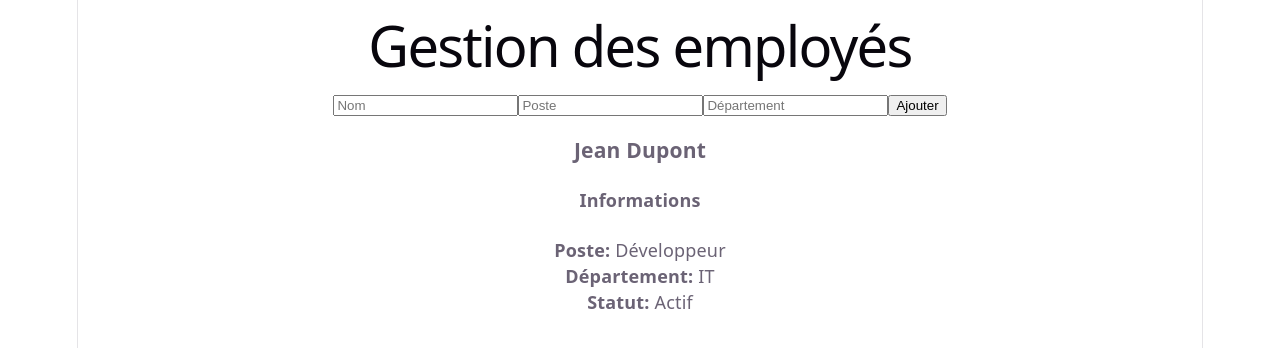
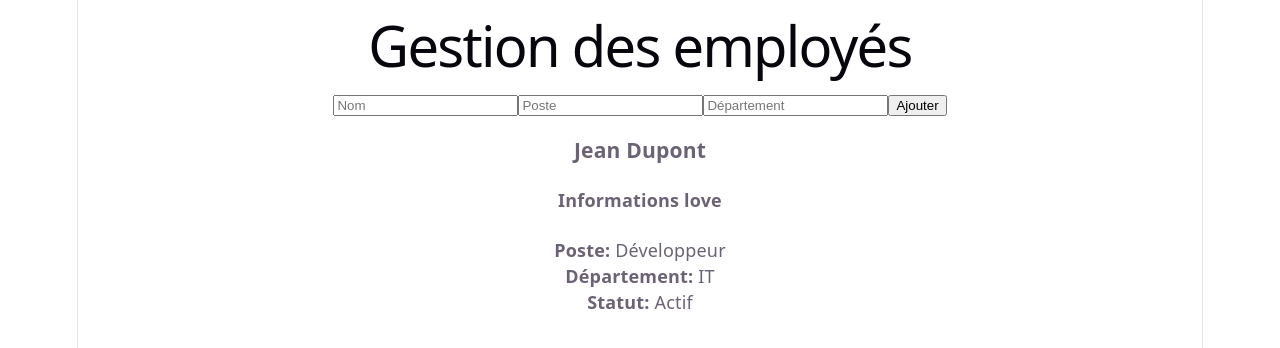
Before and after one commit to Dolix10/Capstone-gamma, a React (Vite) app in the folder Capstone-gamma/: page / in a window 1280 px wide. Shown: the top 348 px of the page. Built offline with nearby package versions, Linux system fonts and the light colour scheme.

Commit message:
modification employeCard

```diff
--- a/Capstone-gamma/src/composant/EmployeeCard.jsx
+++ b/Capstone-gamma/src/composant/EmployeeCard.jsx
@@ -4,7 +4,7 @@ export default function EmployeeCard({ employee }) {
   return (
     <div className="employee-card">
       <h3>{employee.name}</h3>
-            <h4>Informations</h4>
+            <h4>Informations love</h4>
       <p><strong>Poste:</strong> {employee.position}</p>
       <p><strong>Département:</strong> {employee.department}</p>
 
```
